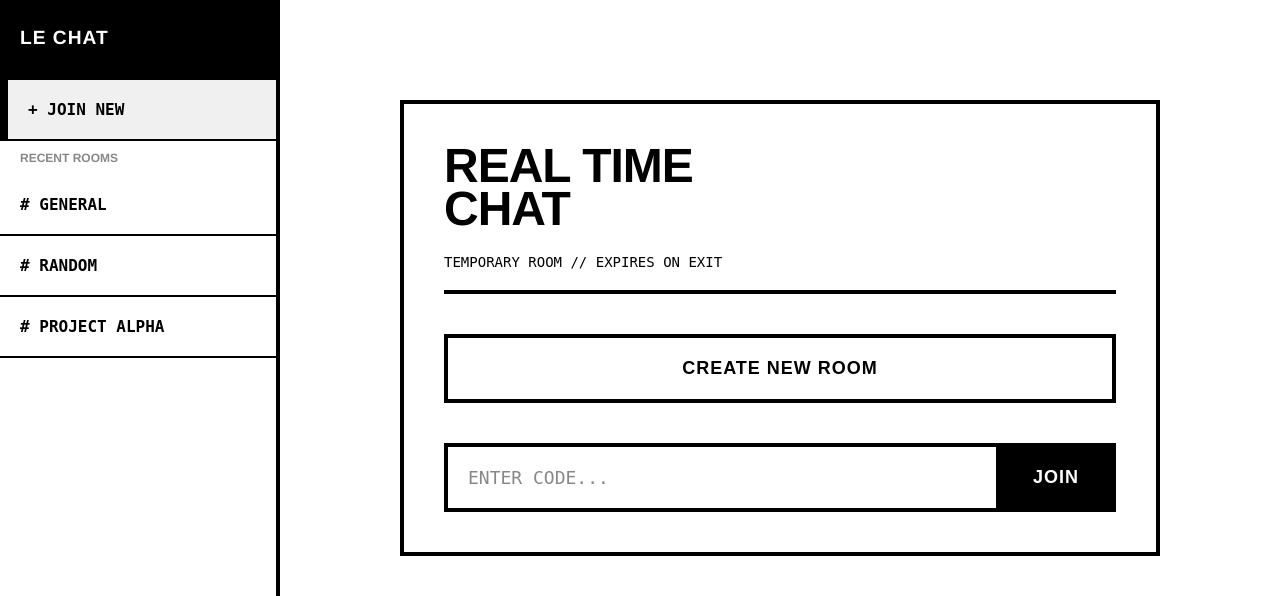
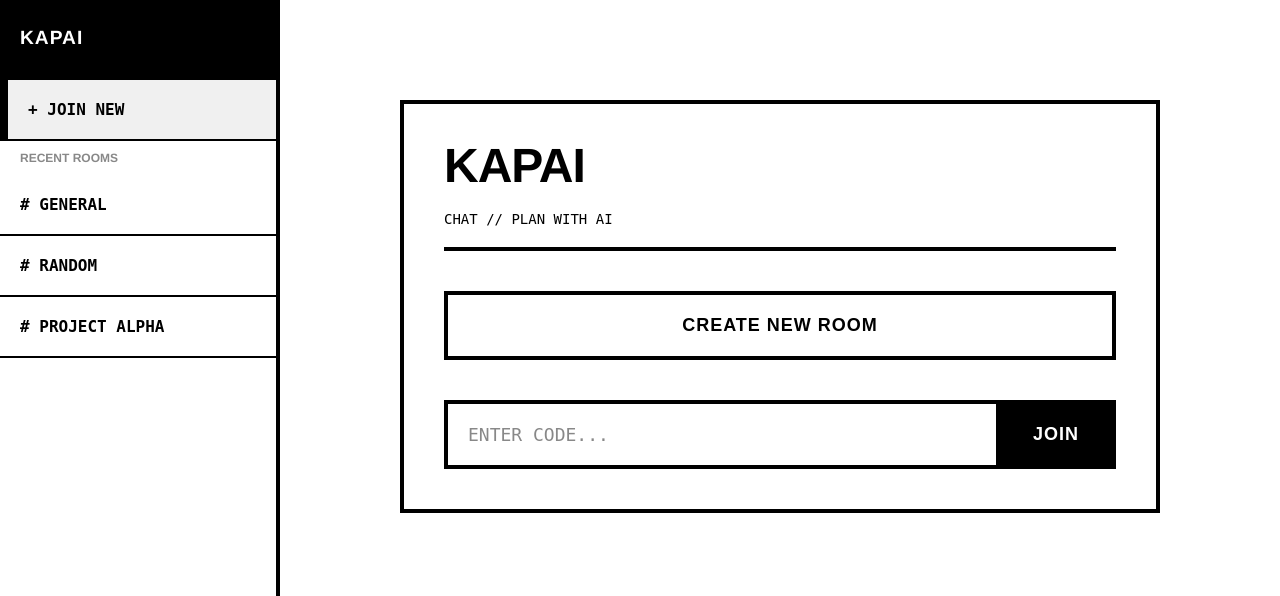
Before and after one commit to Flazer0136/Group-AI-Plan-Thingy, a Django app: page /chat/ in a window 1280 px wide. Shown: the top 596 px of the page. Run offline with Django 5.2, Linux system fonts and the light colour scheme; the visitor is signed in with stand-in values (Sample User, id 1); data that the repository does not hold is empty; parts of the project's set-up code (start-up, migrations or seed data) failed here and were passed over.

Commit message:
namechange

```diff
--- a/chat/views.py
+++ b/chat/views.py
@@ -1,5 +1,5 @@
 import matplotlib
-matplotlib.use('Agg') # Required for Django to run Matplotlib in background
+matplotlib.use('Agg')
 import matplotlib.pyplot as plt
 import pandas as pd
 import io
--- a/templates/chat/index.html
+++ b/templates/chat/index.html
@@ -16,8 +16,8 @@
 
         <div class="center-stage">
             <div class="container">
-                <h1>Real Time<br>Chat</h1>
-                <p class="subtitle">Temporary room // Expires on exit</p>
+                <h1>KAPAI</h1>
+                <p class="subtitle">Chat // Plan with AI</p>
 
                 <form action="{% url 'chat:create_room' %}" method="get">
                     <button type="submit" class="btn btn-create">Create New Room</button>
--- a/templates/chat/sidebar.html
+++ b/templates/chat/sidebar.html
@@ -17,7 +17,7 @@
 
 <div class="sidebar">
     <div class="sidebar-header">
-        Le Chat
+        KAPAI
     </div>
     <div class="room-list">
         <a href="{% url 'chat:index' %}" class="room-item {% if not room_name %}active{% endif %}">
```
